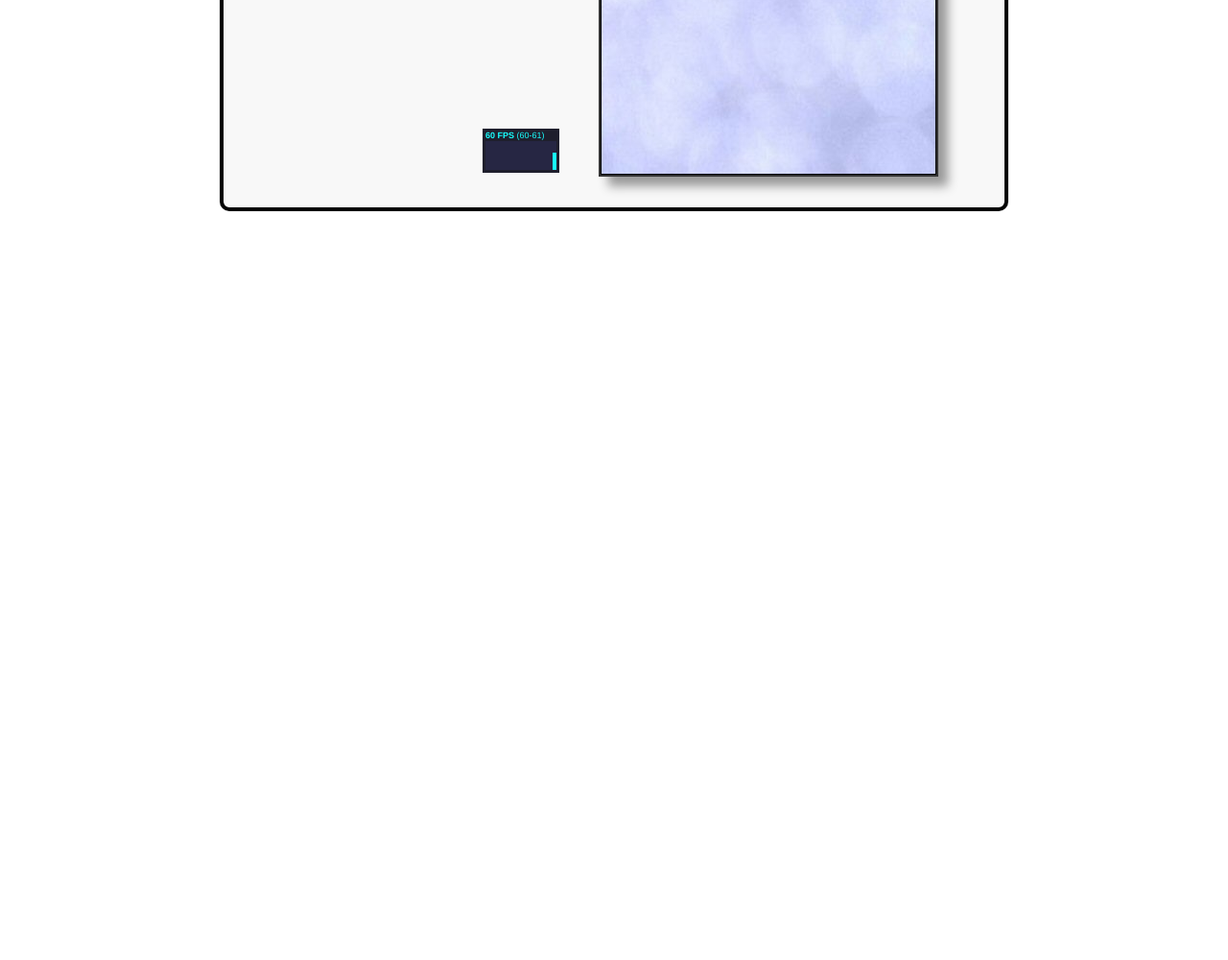
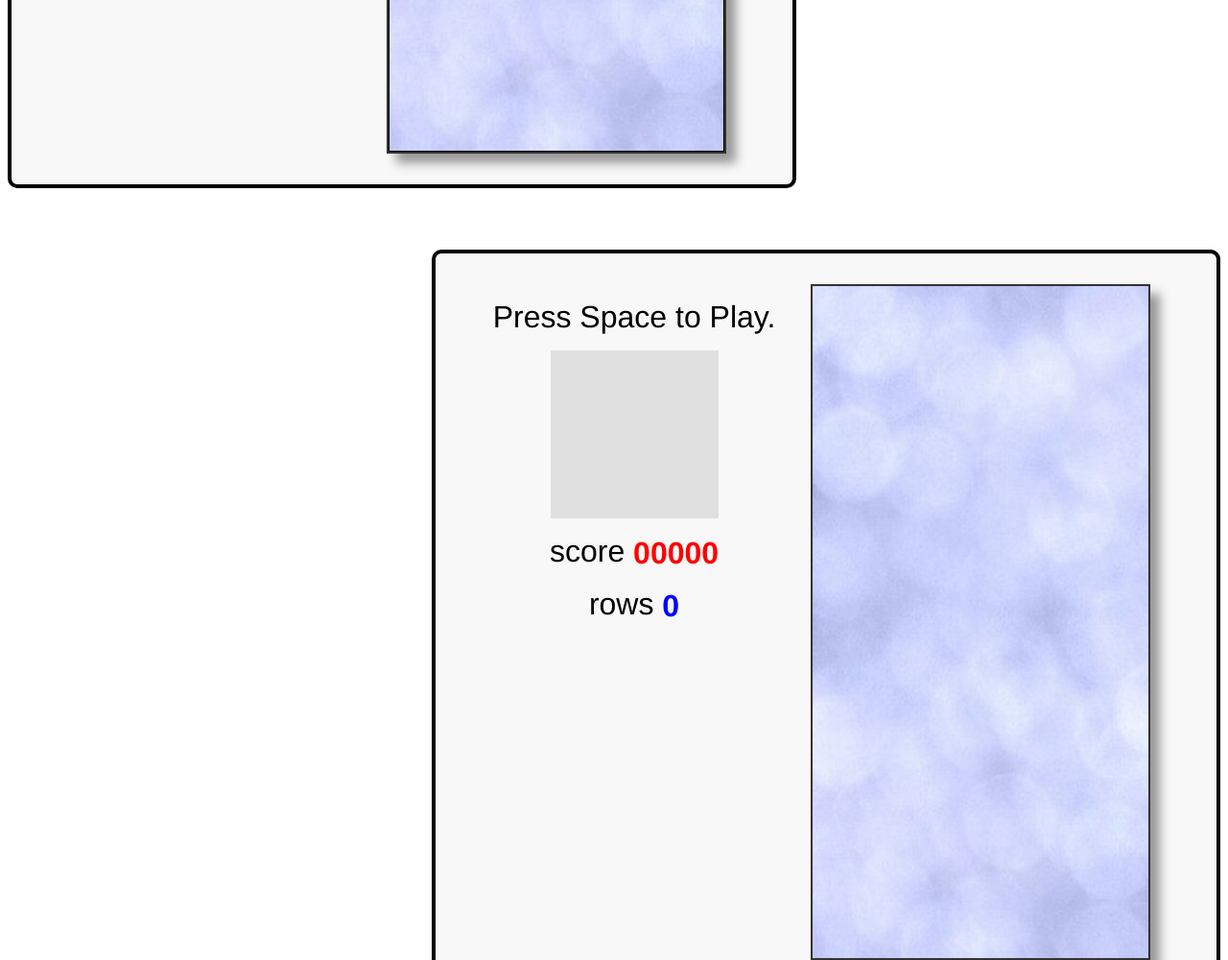
Before and after one commit to KwonYemin/Open-Source-Team-7, a plain HTML site: page javascript-tetris-master2/javascript-tetris-master/index.html in a window 1280 px wide. Shown: the part 620-1620 px from the top of the page at 96% size. Before the commit the page ends 872 px from the top, so only its background shows below. Drawn offline with Linux system fonts and the light colour scheme.

Commit message:
2인용 화면만 구성
style 과 body 부분만 수정.
script 는 아직 건드리지 않음.

```diff
--- a/javascript-tetris-master2/javascript-tetris-master/index.html
+++ b/javascript-tetris-master2/javascript-tetris-master/index.html
@@ -1,11 +1,10 @@
 <!DOCTYPE html>
 <html>
 <head>
-    //테스트용
   <title>Javascript Tetris</title>
   <style>
     body      { font-family: Helvetica, sans-serif; }
-    #tetris   { margin: 1em auto; padding: 1em; border: 4px solid black; border-radius: 10px; background-color: #F8F8F8; }
+    #tetris   { float: left; width: 50%; margin: 1em auto; padding: 1em; border: 4px solid black; border-radius: 10px; background-color: #F8F8F8; }
     #stats    { display: inline-block; vertical-align: top; }
     #canvas   { display: inline-block; vertical-align: top; background: url(texture.jpg); box-shadow: 10px 10px 10px #999; border: 2px solid #333; }
     #menu     { display: inline-block; vertical-align: top; position: relative; }
@@ -22,6 +21,25 @@
     @media screen and (min-width: 700px) and (min-height: 700px)  { #tetris { font-size: 1.75em; width: 650px; } #menu { width: 300px; height: 600px; } #upcoming { width: 150px; height: 150px; } #canvas { width: 300px; height: 600px; } } /* 30px chunks */
     @media screen and (min-width: 800px) and (min-height: 800px)  { #tetris { font-size: 2.00em; width: 750px; } #menu { width: 350px; height: 700px; } #upcoming { width: 175px; height: 175px; } #canvas { width: 350px; height: 700px; } } /* 35px chunks */
     @media screen and (min-width: 900px) and (min-height: 900px)  { #tetris { font-size: 2.25em; width: 850px; } #menu { width: 400px; height: 800px; } #upcoming { width: 200px; height: 200px; } #canvas { width: 400px; height: 800px; } } /* 40px chunks */
+
+	#tetris2   { float: right; width: 50%; margin: 1em auto; padding: 1em; border: 4px solid black; border-radius: 10px; background-color: #F8F8F8; }
+    #stats2    { display: inline-block; vertical-align: top; }
+    #canvas2   { display: inline-block; vertical-align: top; background: url(texture.jpg); box-shadow: 10px 10px 10px #999; border: 2px solid #333; }
+    #menu2     { display: inline-block; vertical-align: top; position: relative; }
+    #menu2 p   { margin: 0.5em 0; text-align: center; }
+    #menu2 p a { text-decoration: none; color: black; }
+    #upcoming2 { display: block; margin: 0 auto; background-color: #E0E0E0; }
+    #score2    { color: red; font-weight: bold; vertical-align: middle; }
+    #rows2     { color: blue; font-weight: bold; vertical-align: middle; }
+    #stats2    { position: absolute; bottom: 0em; right: 1em; }
+    @media screen and (min-width:   0px) and (min-height:   0px)  { #tetris2 { font-size: 0.75em; width: 250px; } #menu2 { width: 100px; height: 200px; } #upcoming2 { width:  50px; height:  50px; } #canvas2 { width: 100px; height: 200px; } } /* 10px chunks */
+    @media screen and (min-width: 400px) and (min-height: 400px)  { #tetris2 { font-size: 1.00em; width: 350px; } #menu2 { width: 150px; height: 300px; } #upcoming2 { width:  75px; height:  75px; } #canvas2 { width: 150px; height: 300px; } } /* 15px chunks */
+    @media screen and (min-width: 500px) and (min-height: 500px)  { #tetris2 { font-size: 1.25em; width: 450px; } #menu2 { width: 200px; height: 400px; } #upcoming2 { width: 100px; height: 100px; } #canvas2 { width: 200px; height: 400px; } } /* 20px chunks */
+    @media screen and (min-width: 600px) and (min-height: 600px)  { #tetris2 { font-size: 1.50em; width: 550px; } #menu2 { width: 250px; height: 500px; } #upcoming2 { width: 125px; height: 125px; } #canvas2 { width: 250px; height: 500px; } } /* 25px chunks */
+    @media screen and (min-width: 700px) and (min-height: 700px)  { #tetris2 { font-size: 1.75em; width: 650px; } #menu2 { width: 300px; height: 600px; } #upcoming2 { width: 150px; height: 150px; } #canvas2 { width: 300px; height: 600px; } } /* 30px chunks */
+    @media screen and (min-width: 800px) and (min-height: 800px)  { #tetris2 { font-size: 2.00em; width: 750px; } #menu2 { width: 350px; height: 700px; } #upcoming2 { width: 175px; height: 175px; } #canvas2 { width: 350px; height: 700px; } } /* 35px chunks */
+    @media screen and (min-width: 900px) and (min-height: 900px)  { #tetris2 { font-size: 2.25em; width: 850px; } #menu2 { width: 400px; height: 800px; } #upcoming2 { width: 200px; height: 200px; } #canvas2 { width: 400px; height: 800px; } } /* 40px chunks */
+
   </style>
 </head>
 
@@ -39,22 +57,30 @@
     </canvas>
   </div>
 
-  <script src="stats.js"></script>
+  <div id="tetris2">
+    <div id="menu2">
+      <p id="start2"><a href="javascript:play();">Press Space to Play.</a></p>
+      <p><canvas id="upcoming2"></canvas></p>
+      <p>score <span id="score2">00000</span></p>
+      <p>rows <span id="rows2">0</span></p>
+    </div>
+    <canvas id="canvas2">
+      Sorry, this example cannot be run because your browser does not support the &lt;canvas&gt; element
+    </canvas>
+  </div>
+
+  <!--<script src="stats.js"></script>-->
   <script>
-
     //-------------------------------------------------------------------------
     // base helper methods
     //-------------------------------------------------------------------------
-
     function get(id)        { return document.getElementById(id);  }
     function hide(id)       { get(id).style.visibility = 'hidden'; }
     function show(id)       { get(id).style.visibility = null;     }
     function html(id, html) { get(id).innerHTML = html;            }
-
     function timestamp()           { return new Date().getTime();                             }
     function random(min, max)      { return (min + (Math.random() * (max - min)));            }
     function randomChoice(choices) { return choices[Math.round(random(0, choices.length-1))]; }
-
     if (!window.requestAnimationFrame) { // http://paulirish.com/2011/requestanimationframe-for-smart-animating/
       window.requestAnimationFrame = window.webkitRequestAnimationFrame ||
                                      window.mozRequestAnimationFrame    ||
@@ -64,14 +90,12 @@
                                        window.setTimeout(callback, 1000 / 60);
                                      }
     }
-
     //-------------------------------------------------------------------------
     // game constants
     //-------------------------------------------------------------------------
-
     var KEY     = { ESC: 27, SPACE: 32, LEFT: 37, UP: 38, RIGHT: 39, DOWN: 40 },
         DIR     = { UP: 0, RIGHT: 1, DOWN: 2, LEFT: 3, MIN: 0, MAX: 3 },
-        stats   = new Stats(),
+        //stats   = new Stats(),
         canvas  = get('canvas'),
         ctx     = canvas.getContext('2d'),
         ucanvas = get('upcoming'),
@@ -80,11 +104,9 @@
         nx      = 10, // width of tetris court (in blocks)
         ny      = 20, // height of tetris court (in blocks)
         nu      = 5;  // width/height of upcoming preview (in blocks)
-
     //-------------------------------------------------------------------------
     // game variables (initialized during reset)
     //-------------------------------------------------------------------------
-
     var dx, dy,        // pixel size of a single tetris block
         blocks,        // 2 dimensional array (nx*ny) representing tetris court - either empty block or occupied by a 'piece'
         actions,       // queue of user actions (inputs)
@@ -96,7 +118,6 @@
         vscore,        // the currently displayed score (it catches up to score in small chunks - like a spinning slot machine)
         rows,          // number of completed rows in the current game
         step;          // how long before current piece drops by 1 row
-
     //-------------------------------------------------------------------------
     // tetris pieces
     //
@@ -112,15 +133,13 @@
     //                               0x44C0
     //
     //-------------------------------------------------------------------------
-
-    var i = { size: 4, blocks: [0x0F00, 0x2222, 0x00F0, 0x4444], color: 'cyan'   };
-    var j = { size: 3, blocks: [0x44C0, 0x8E00, 0x6440, 0x0E20], color: 'blue'   };
-    var l = { size: 3, blocks: [0x4460, 0x0E80, 0xC440, 0x2E00], color: 'orange' };
-    var o = { size: 2, blocks: [0xCC00, 0xCC00, 0xCC00, 0xCC00], color: 'yellow' };
-    var s = { size: 3, blocks: [0x06C0, 0x8C40, 0x6C00, 0x4620], color: 'green'  };
-    var t = { size: 3, blocks: [0x0E40, 0x4C40, 0x4E00, 0x4640], color: 'purple' };
-    var z = { size: 3, blocks: [0x0C60, 0x4C80, 0xC600, 0x2640], color: 'red'    };
-
+    var i = { size: 4, blocks: [0x0F00, 0x2222, 0x00F0, 0x4444], color: 'pink'   };
+    var j = { size: 3, blocks: [0x44C0, 0x8E00, 0x6440, 0x0E20], color: 'pink'   };
+    var l = { size: 3, blocks: [0x4460, 0x0E80, 0xC440, 0x2E00], color: 'pink' };
+    var o = { size: 2, blocks: [0xCC00, 0xCC00, 0xCC00, 0xCC00], color: 'pink' };
+    var s = { size: 3, blocks: [0x06C0, 0x8C40, 0x6C00, 0x4620], color: 'pink'  };
+    var t = { size: 3, blocks: [0x0E40, 0x4C40, 0x4E00, 0x4640], color: 'pink' };
+    var z = { size: 3, blocks: [0x0C60, 0x4C80, 0xC600, 0x2640], color: 'pink'    };
     //------------------------------------------------
     // do the bit manipulation and iterate through each
     // occupied block (x,y) for a given piece
@@ -137,23 +156,20 @@
         }
       }
     }
-
     //-----------------------------------------------------
     // check if a piece can fit into a position in the grid
     //-----------------------------------------------------
-    function occupied(type, x, y, dir) {
-      var result = false
-      eachblock(type, x, y, dir, function(x, y) {
+    function occupied(type, x, y, dir) { //블록이 게임판 안에 있는지 확인하는 함수
+      var result = false // result값 0으로 초기화
+      eachblock(type, x, y, dir, function(x, y) { //각 블록이 게임판 내부에 있는지 확인
         if ((x < 0) || (x >= nx) || (y < 0) || (y >= ny) || getBlock(x,y))
-          result = true;
+          result = true; //게임판 밖에 있는 블록이 있을 경우 result값 true로 변경
       });
-      return result;
+      return result; // result값 리턴
     }
-
-    function unoccupied(type, x, y, dir) {
-      return !occupied(type, x, y, dir);
+    function unoccupied(type, x, y, dir) { //occupied의 반대값을 리턴하는 함수
+      return !occupied(type, x, y, dir); //occupied의 반대값을 리턴
     }
-
     //-----------------------------------------
     // start with 4 instances of each piece and
     // pick randomly until the 'bag is empty'
@@ -165,43 +181,33 @@
       var type = pieces.splice(random(0, pieces.length-1), 1)[0];
       return { type: type, dir: DIR.UP, x: Math.round(random(0, nx - type.size)), y: 0 };
     }
-
-
     //-------------------------------------------------------------------------
     // GAME LOOP
     //-------------------------------------------------------------------------
-
     function run() {
-
-      showStats(); // initialize FPS counter
+      //showStats(); // initialize FPS counter
       addEvents(); // attach keydown and resize events
-
       var last = now = timestamp();
       function frame() {
         now = timestamp();
         update(Math.min(1, (now - last) / 1000.0)); // using requestAnimationFrame have to be able to handle large delta's caused when it 'hibernates' in a background or non-visible tab
         draw();
-        stats.update();
+        //stats.update();
         last = now;
         requestAnimationFrame(frame, canvas);
       }
-
       resize(); // setup all our sizing information
       reset();  // reset the per-game variables
       frame();  // start the first frame
-
     }
-
     function showStats() {
       stats.domElement.id = 'stats';
       get('menu').appendChild(stats.domElement);
     }
-
     function addEvents() {
       document.addEventListener('keydown', keydown, false);
       window.addEventListener('resize', resize, false);
     }
-
     function resize(event) {
       canvas.width   = canvas.clientWidth;  // set canvas logical size equal to its physical size
       canvas.height  = canvas.clientHeight; // (ditto)
@@ -212,7 +218,6 @@
       invalidate();
       invalidateNext();
     }
-
     function keydown(ev) {
       var handled = false;
       if (playing) {
@@ -231,14 +236,11 @@
       if (handled)
         ev.preventDefault(); // prevent arrow keys from scrolling the page (supported in IE9+ and all other browsers)
     }
-
     //-------------------------------------------------------------------------
     // GAME LOGIC
     //-------------------------------------------------------------------------
-
     function play() { hide('start'); reset();          playing = true;  }
     function lose() { show('start'); setVisualScore(); playing = false; }
-
     function setVisualScore(n)      { vscore = n || score; invalidateScore(); }
     function setScore(n)            { score = n; setVisualScore(n);  }
     function addScore(n)            { score = score + n;   }
@@ -252,7 +254,6 @@
     function clearActions()         { actions = []; }
     function setCurrentPiece(piece) { current = piece || randomPiece(); invalidate();     }
     function setNextPiece(piece)    { next    = piece || randomPiece(); invalidateNext(); }
-
     function reset() {
       dt = 0;
       clearActions();
@@ -262,7 +263,6 @@
       setCurrentPiece(next);
       setNextPiece();
     }
-
     function update(idt) {
       if (playing) {
         if (vscore < score)
@@ -275,7 +275,6 @@
         }
       }
     }
-
     function handle(action) {
       switch(action) {
         case DIR.LEFT:  move(DIR.LEFT);  break;
@@ -284,7 +283,6 @@
         case DIR.DOWN:  drop();          break;
       }
     }
-
     function move(dir) {
       var x = current.x, y = current.y;
       switch(dir) {
@@ -302,7 +300,6 @@
         return false;
       }
     }
-
     function rotate() {
       var newdir = (current.dir == DIR.MAX ? DIR.MIN : current.dir + 1);
       if (unoccupied(current.type, current.x, current.y, newdir)) {
@@ -310,7 +307,6 @@
         invalidate();
       }
     }
-
     function drop() {
       if (!move(DIR.DOWN)) {
         addScore(10);
@@ -324,13 +320,11 @@
         }
       }
     }
-
     function dropPiece() {
       eachblock(current.type, current.x, current.y, current.dir, function(x, y) {
         setBlock(x, y, current.type);
       });
     }
-
     function removeLines() {
       var x, y, complete, n = 0;
       for(y = ny ; y > 0 ; --y) {
@@ -350,7 +344,6 @@
         addScore(100*Math.pow(2,n-1)); // 1: 100, 2: 200, 3: 400, 4: 800
       }
     }
-
     function removeLine(n) {
       var x, y;
       for(y = n ; y >= 0 ; --y) {
@@ -358,92 +351,79 @@
           setBlock(x, y, (y == 0) ? null : getBlock(x, y-1));
       }
     }
-
     //-------------------------------------------------------------------------
     // RENDERING
     //-------------------------------------------------------------------------
-
-    var invalid = {};
-
-    function invalidate()         { invalid.court  = true; }
-    function invalidateNext()     { invalid.next   = true; }
-    function invalidateScore()    { invalid.score  = true; }
-    function invalidateRows()     { invalid.rows   = true; }
-
-    function draw() {
-      ctx.save();
-      ctx.lineWidth = 1;
+    var invalid = {}; //각각의 부분별 다시 그려줘야 할지 판단할 때 쓰이는 변수
+    function invalidate()         { invalid.court  = true; } //게임판 내부를 다시 그려줘야 할 시
+    function invalidateNext()     { invalid.next   = true; } //다음블록모양 다시 그려줘야 할 시 실행
+    function invalidateScore()    { invalid.score  = true; } //점수 다시 그려줘야 할 시
+    function invalidateRows()     { invalid.rows   = true; } //없앤 줄 수 다시 그려줘야 할 시
+    function draw() { // 그리기 작업을 해주는 함수 각각의 그리기 함수를 포함함
+      ctx.save(); //게임판 영역의 특성 저장
+      ctx.lineWidth = 1; //게임판 영역의 외각선 두께 변경
       ctx.translate(0.5, 0.5); // for crisp 1px black lines
       drawCourt();
       drawNext();
       drawScore();
       drawRows();
-      ctx.restore();
+      ctx.restore(); //게임판 영역의 특성 복원
     }
-
-    function drawCourt() {
-      if (invalid.court) {
-        ctx.clearRect(0, 0, canvas.width, canvas.height);
-        if (playing)
+    function drawCourt() { //게임판 내부를 그리는 함수
+      if (invalid.court) { // invalid.court변수의 값이 true일 경우 실행
+        ctx.clearRect(0, 0, canvas.width, canvas.height); //게임판 내부 그림 클리어
+        if (playing) //게임이 플레이(진행중)일때 진행중인 블록 그리기
           drawPiece(ctx, current.type, current.x, current.y, current.dir);
         var x, y, block;
         for(y = 0 ; y < ny ; y++) {
           for (x = 0 ; x < nx ; x++) {
-            if (block = getBlock(x,y))
+            if (block = getBlock(x,y)) //게임판 데이터 확인 후 쌓여있는 블럭이 있으면 그리기
               drawBlock(ctx, x, y, block.color);
           }
         }
-        ctx.strokeRect(0, 0, nx*dx - 1, ny*dy - 1); // court boundary
-        invalid.court = false;
+        ctx.strokeRect(0, 0, nx*dx - 1, ny*dy - 1); //게임판 외각선 그리기
+        invalid.court = false; //함수실행 확인 변수 false로 초기화
       }
     }
-
-    function drawNext() {
-      if (invalid.next) {
+    function drawNext() { //다음 블록모양 그려주는 함수
+      if (invalid.next) { // invalid.next변수의 값이 true일 경우 실행
         var padding = (nu - next.type.size) / 2; // half-arsed attempt at centering next piece display
-        uctx.save();
-        uctx.translate(0.5, 0.5);
-        uctx.clearRect(0, 0, nu*dx, nu*dy);
-        drawPiece(uctx, next.type, padding, padding, next.dir);
-        uctx.strokeStyle = 'black';
-        uctx.strokeRect(0, 0, nu*dx - 1, nu*dy - 1);
-        uctx.restore();
-        invalid.next = false;
+        uctx.save(); //그려줄 영역의 특성 저장
+        uctx.translate(0.5, 0.5); //그려줄 영역 이동
+        uctx.clearRect(0, 0, nu*dx, nu*dy); //그려줄 영역 그림 클리어
+        drawPiece(uctx, next.type, padding, padding, next.dir); //다음 블록 그리기
+        uctx.strokeStyle = 'black'; //그려줄 외각선 색상변경
+        uctx.strokeRect(0, 0, nu*dx - 1, nu*dy - 1); //그려줄 영역 외각선 그리기
+        uctx.restore(); //그려줄 영역의 특성 복원
+        invalid.next = false; //함수실행 확인 변수 false로 초기화
       }
     }
-
-    function drawScore() {
-      if (invalid.score) {
-        html('score', ("00000" + Math.floor(vscore)).slice(-5));
-        invalid.score = false;
+    function drawScore() { //점수를 그려주는 함수
+      if (invalid.score) { // invalid.score변수가 true일 경우 실행
+        html('score', ("00000" + Math.floor(vscore)).slice(-5)); // 점수 그리기
+        invalid.score = false; //함수실행 확인 변수 false로 초기화
       }
     }
-
-    function drawRows() {
-      if (invalid.rows) {
-        html('rows', rows);
-        invalid.rows = false;
+    function drawRows() { //클리어시킨 줄 수 그려주는 함수
+      if (invalid.rows) { // invalid.rows 변수가 true일 경우 실행
+        html('rows', rows); //줄 수 그리기
+        invalid.rows = false; //함수실행 확인 변수 false로 초기화
       }
     }
-
-    function drawPiece(ctx, type, x, y, dir) {
+    function drawPiece(ctx, type, x, y, dir) { //블록 그리는 함수
       eachblock(type, x, y, dir, function(x, y) {
         drawBlock(ctx, x, y, type.color);
       });
     }
-
-    function drawBlock(ctx, x, y, color) {
+    function drawBlock(ctx, x, y, color) { // 블록의 각각의 조각 그리는 함수
       ctx.fillStyle = color;
       ctx.fillRect(x*dx, y*dy, dx, dy);
       ctx.strokeRect(x*dx, y*dy, dx, dy)
     }
-
     //-------------------------------------------------------------------------
     // FINALLY, lets run the game
     //-------------------------------------------------------------------------
-
     run();
-
   </script>
 
 </body>
```
